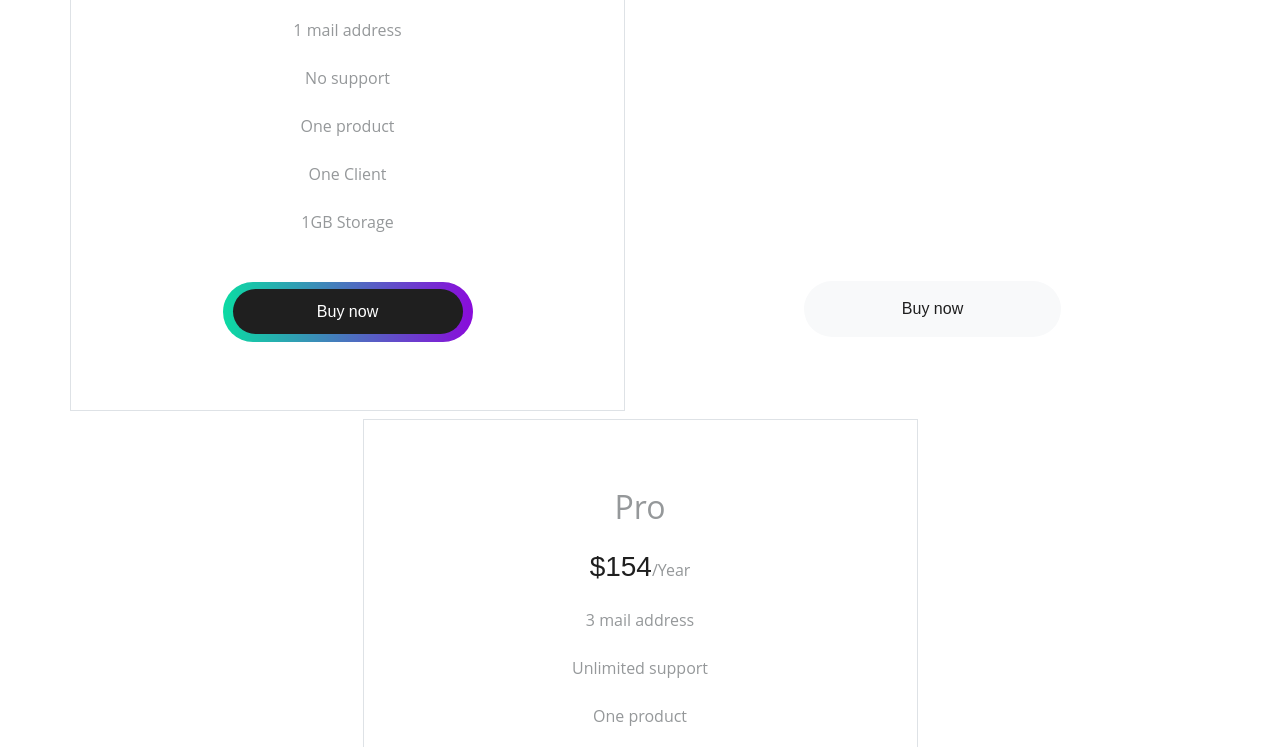
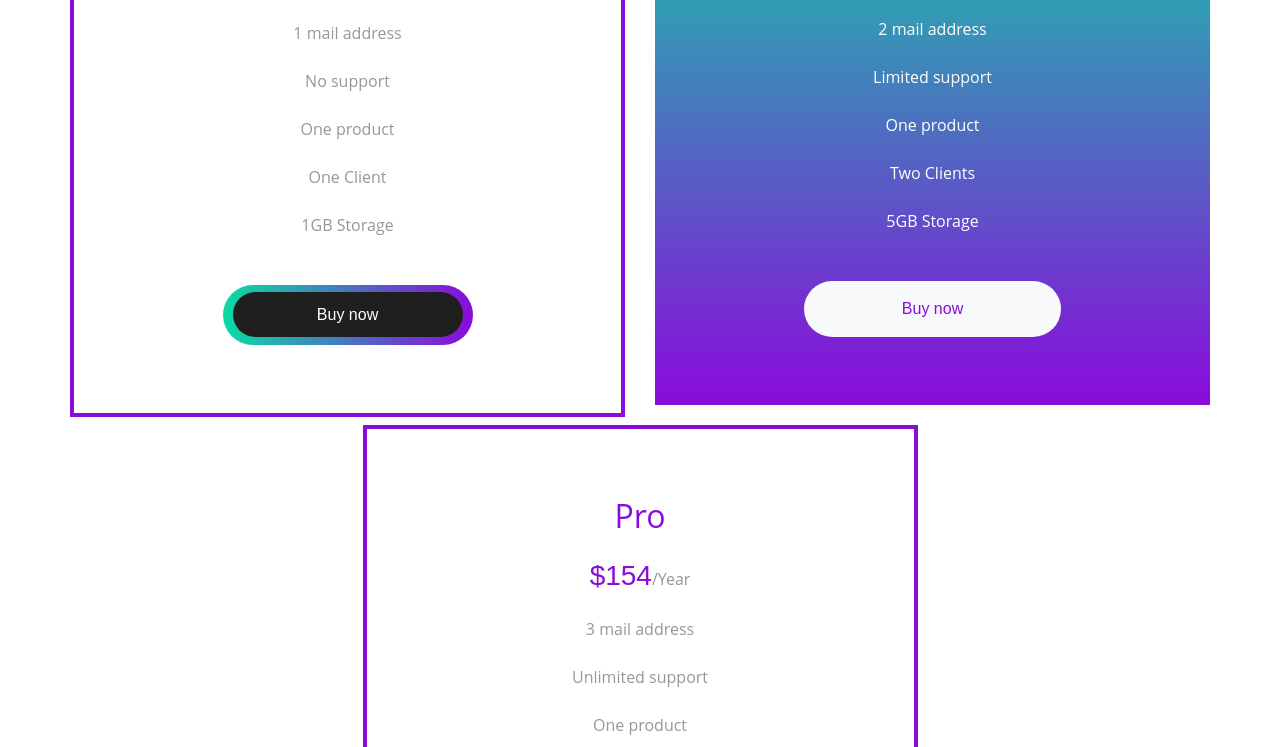
Before and after one commit to eilerskov/bsProject, a website: page index.html in a window 1280 px wide. Shown: the part 711-1458 px from the top of the page. Drawn offline with nearby package versions, Linux system fonts and the light colour scheme.

Commit message:
fikset css

```diff
--- a/css/styles.scss
+++ b/css/styles.scss
@@ -77,3 +77,16 @@ img {
 .socials{
   max-width: 50px;
 }
+
+.BorderWidth{
+  border-width:4px!important;
+}
+
+.Purple{
+  border-color:$mainPurple!important;
+  color:$mainPurple!important;
+}
+
+.Astra{
+  background: $gradientVertical;
+}
```
Also changed, not shown: css/styles.css, 1 other file.
